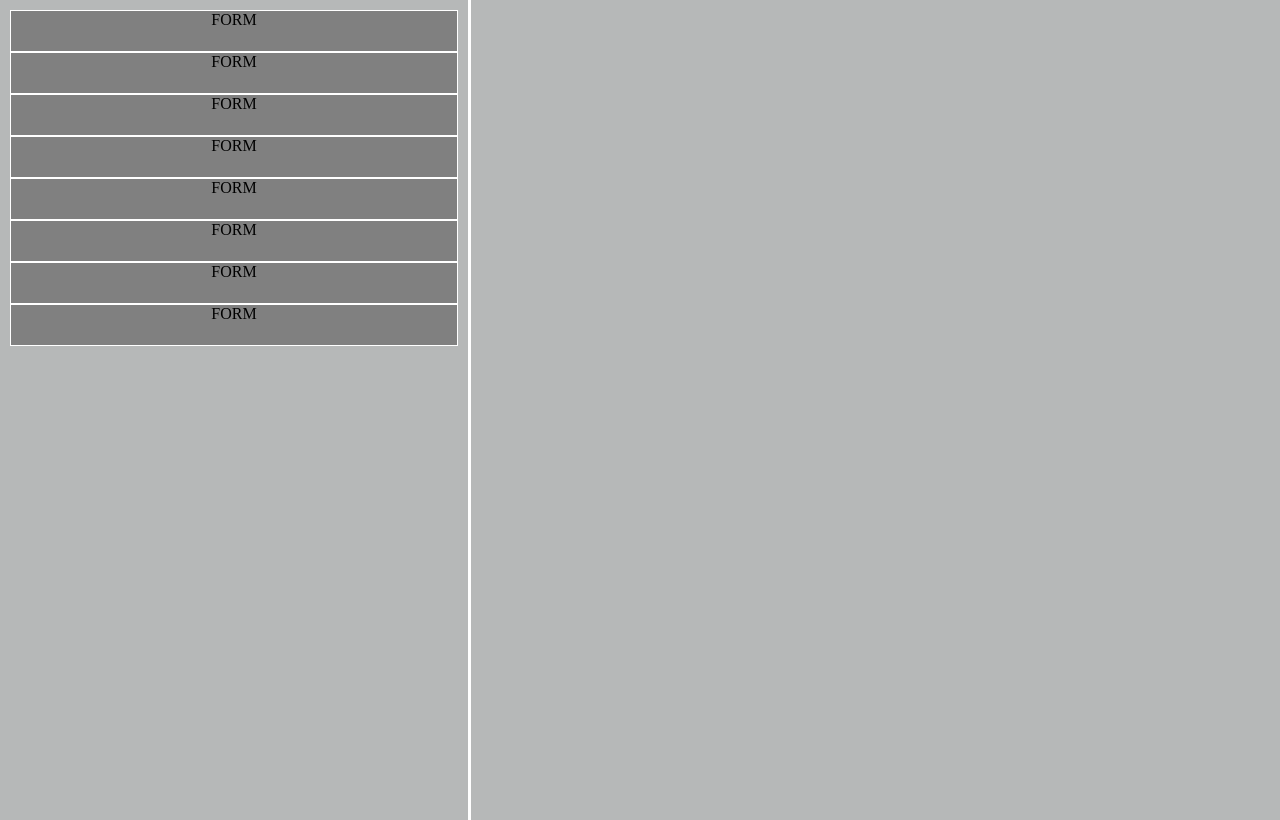
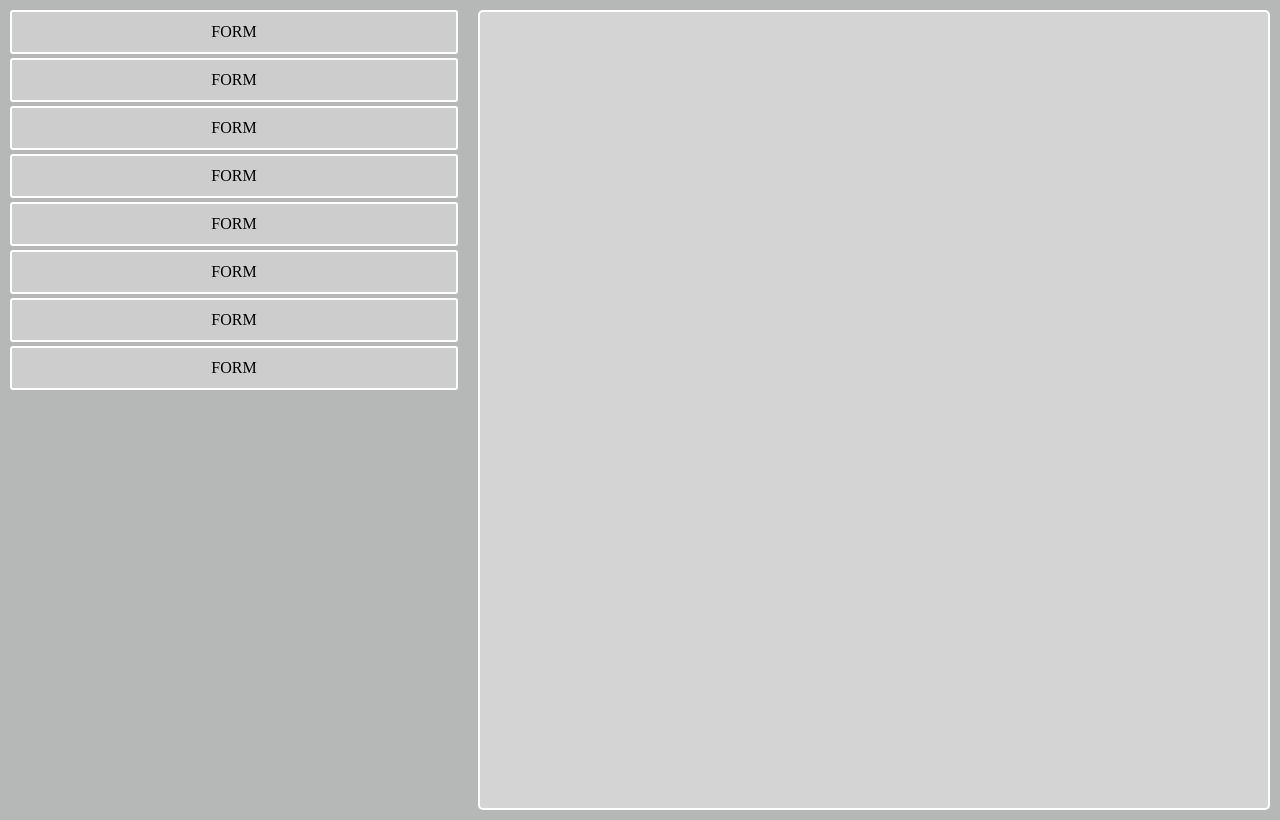
Before and after one commit to Markjust1/safe-and-sound, a React (Create React App) app: page / in a window 1280 px wide. Built offline with nearby package versions, Linux system fonts and the light colour scheme.

Commit message:
add form and fix styling

```diff
--- a/src/App.tsx
+++ b/src/App.tsx
@@ -1,10 +1,12 @@
 import "./app.css";
 import FormList from "./components/FormList";
+import FormContent from "./components/FormContent";
 
 const App = () => {
   return (
     <div className="app">
       <FormList/>
+      <FormContent/>
     </div>
   );
 }
--- a/src/app.css
+++ b/src/app.css
@@ -1,3 +1,6 @@
 .app {
+  display: flex;
+  flex-direction: row;
+
   background-color: rgb(182, 184, 184);
 }
--- /dev/null
+++ b/src/components/FormContent.tsx
@@ -0,0 +1,11 @@
+import styles from "../styles/FormContent.module.css"
+
+const FormContent: React.FC = () => {
+  return (
+    <div className={styles.container}>
+
+    </div>
+  );
+};
+
+export default FormContent;
--- /dev/null
+++ b/src/styles/FormContent.module.css
@@ -0,0 +1,8 @@
+.container {
+  display: flex;
+  border: 2px solid rgb(255, 255, 255);
+  flex-grow: 3;
+  margin: 10px;
+  border-radius: 5px;
+  background: rgb(213, 212, 212);
+}
--- a/src/styles/FormList.module.css
+++ b/src/styles/FormList.module.css
@@ -3,6 +3,6 @@
   flex-direction: column;
   height: 100vh;
   width: 35%;
-  border-right: 3px solid rgb(255, 255, 255);
+  /* border-right: 3px solid rgb(255, 255, 255); */
   padding: 10px;
 }
--- a/src/styles/SideElement.module.css
+++ b/src/styles/SideElement.module.css
@@ -1,6 +1,11 @@
 .side {
+  display: flex;
+  align-items: center;
+  justify-content: center;
   height: 40px;
-  background: grey;
-  border: 1px rgb(255, 255, 255) solid;
+  background: rgba(213, 212, 212, 0.782);
+  border: 2px rgb(255, 255, 255) solid;
   text-align: center;
+  margin-bottom: 4px;
+  border-radius: 3px;
 }
```
